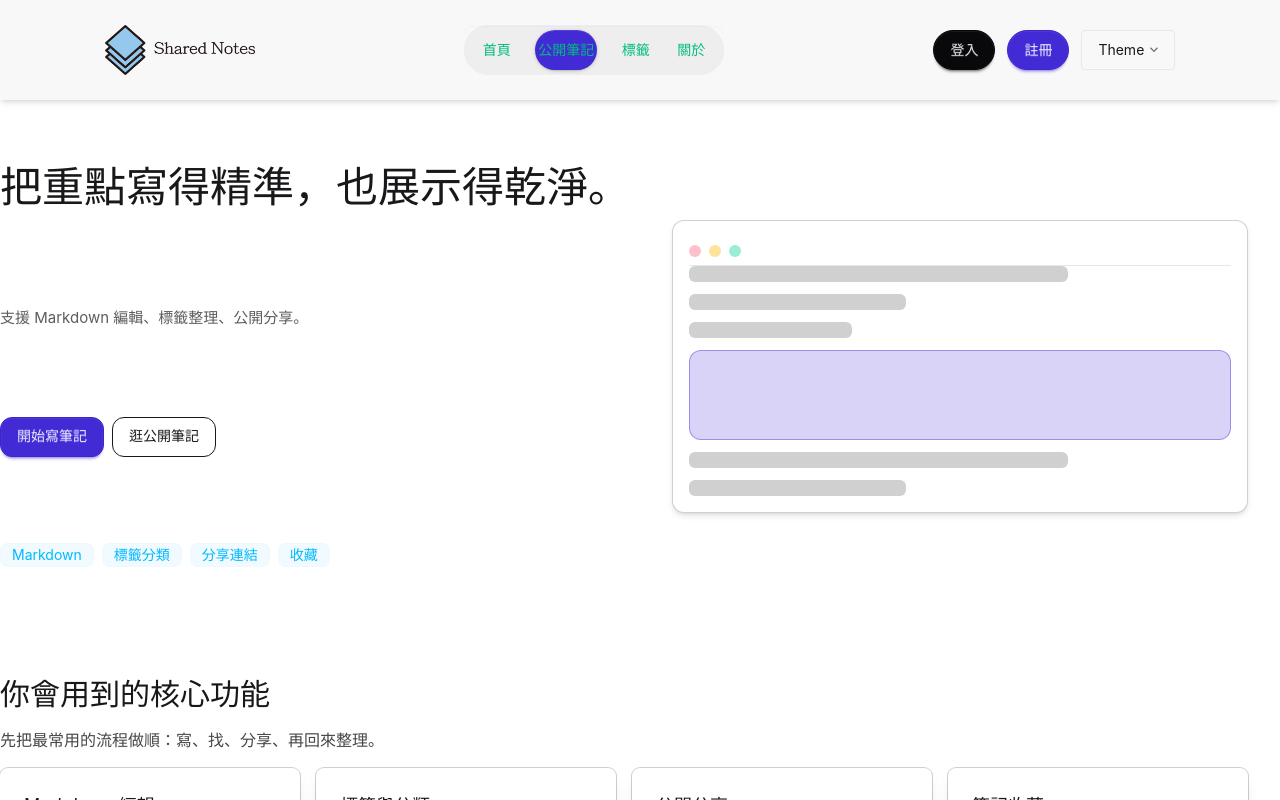
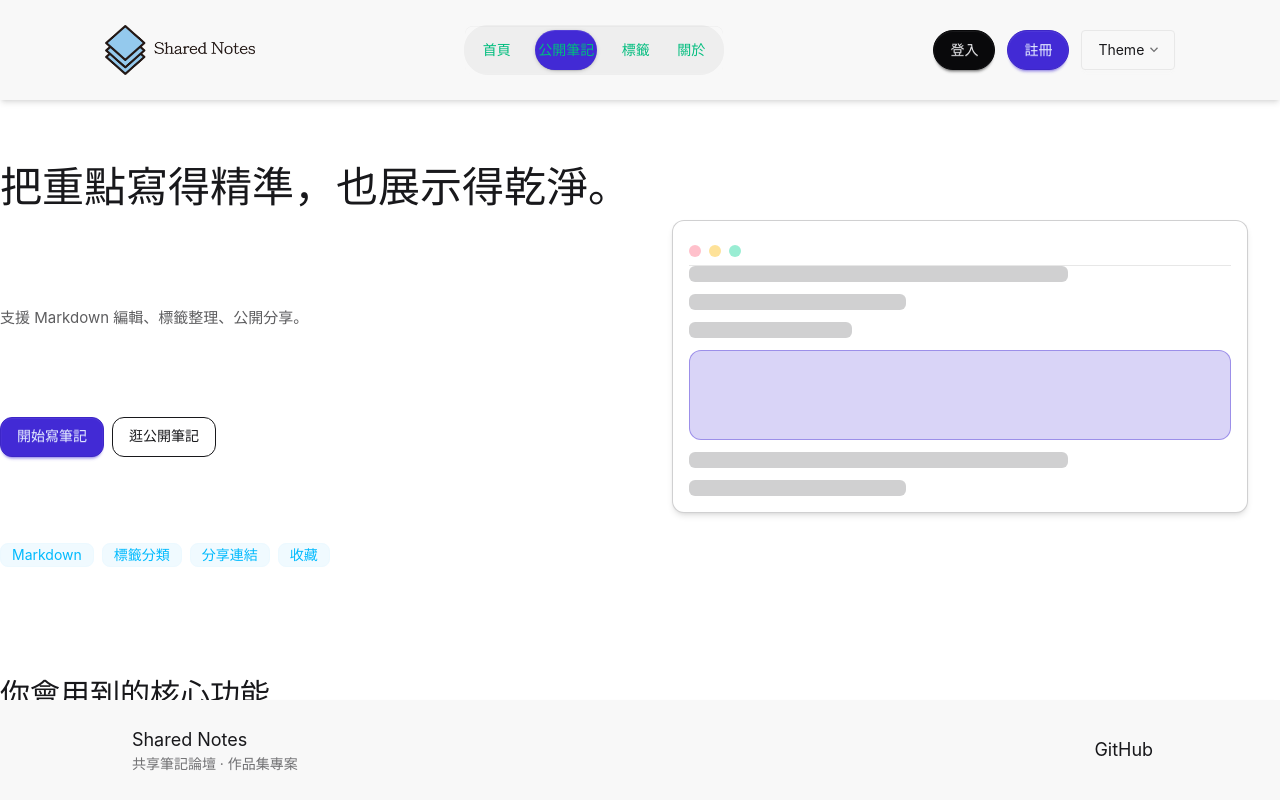
Before and after one commit to Chouwill/Shared-Notes, a Vue app: page / in a window 1280 px wide. Shown: the top 800 px of the page. Built offline with nearby package versions, Linux system fonts and the light colour scheme.

Commit message:
feat:add Footer components and Footer Layout Styles

```diff
--- /dev/null
+++ b/src/components/Footer.vue
@@ -0,0 +1,31 @@
+<script setup></script>
+
+<template>
+  <div
+    class="w-full h-[100px] bg-base-200 text-base-content flex justify-around items-center shadow-md"
+  >
+    <!-- 左側 -->
+    <div class="flex flex-col  px-2 py-1 rounded">
+      <div class="font-black text-lg">Shared Notes</div>
+      <div class="text-sm text-base-content/60">共享筆記論壇 · 作品集專案</div>
+    </div>
+
+    <div class="w-[290px] hidden md:block"></div>
+
+    <!-- GitHub Link -->
+    <div>
+      <a
+        href="#"
+        class="github-link block text-lg font-black underline-offset-4 hover:underline"
+      >
+        GitHub
+      </a>
+    </div>
+  </div>
+</template>
+
+<style scoped>
+.github-link {
+  color: var(--fallback-bc, oklch(var(--bc) / 1));
+}
+</style>
--- a/src/components/Layout/Layout.vue
+++ b/src/components/Layout/Layout.vue
@@ -1,5 +1,6 @@
 <script setup>
 import Header from '../Header.vue'
+import Footer from '../Footer.vue'
 
 import NoteIde from '../markIde/NoteIde.vue'
 </script>
@@ -12,5 +13,7 @@ import NoteIde from '../markIde/NoteIde.vue'
     <main class="flex flex-col justify-center items-center">
       <router-view></router-view>
     </main>
+
+    <Footer class="fixed bottom-0"/>
   </div>
 </template>
```
